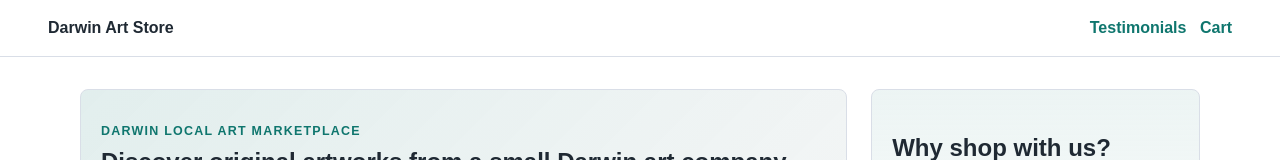
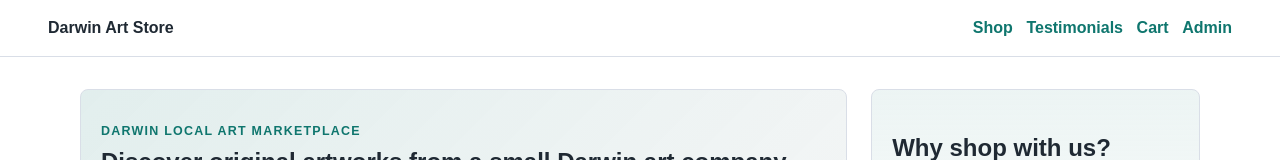
Before and after one commit to vonguyenhao/art-store-g4, a React app in the folder frontend/: page / in a window 1280 px wide. Shown: the top 160 px of the page. Built offline with nearby package versions, Linux system fonts and the light colour scheme; no server answers; the HTML template or start-up script is replaced by a standard one.

Commit message:
PHP Links updated
Made sure nav in PHP for homepage/index redirects back to react instead of index.PHP

```diff
--- a/frontend/src/App.css
+++ b/frontend/src/App.css
@@ -17,6 +17,7 @@ body.admin-section {
 
 a {
     color: var(--accent);
+    text-underline-offset: 3px;
 }
 
 .site-header {
--- a/frontend/src/App.jsx
+++ b/frontend/src/App.jsx
@@ -59,8 +59,10 @@ function App() {
 </a>
 
   <nav>
+    <a href="http://localhost:5173">Shop</a>
     <a href="http://localhost:8000/testimonials.php">Testimonials</a>
     <a href="http://localhost:8000/cart.php">Cart</a>
+    <a href="http://localhost:8000/admin/login.php">Admin</a>
   </nav>
 </header>
 
```
Also changed, not shown: 1 other file (tests, documents, lock files or other folders).
